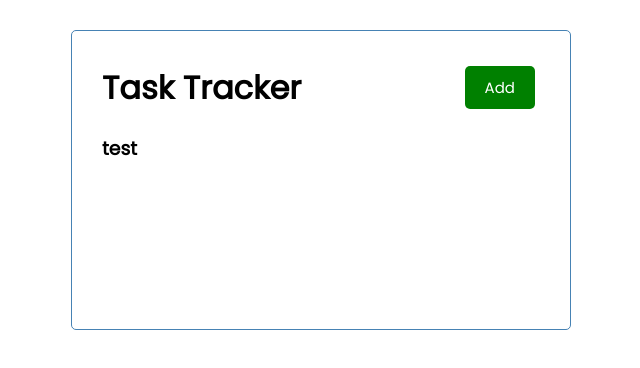
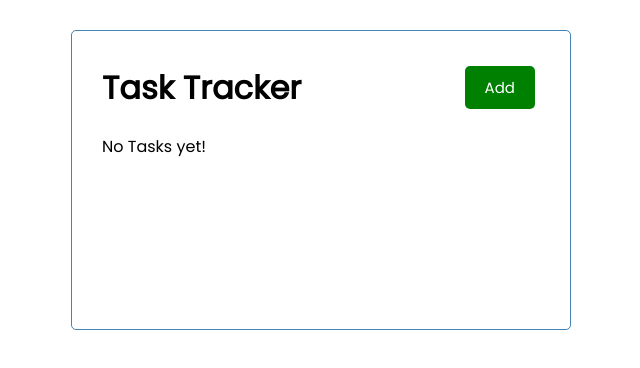
Before and after one commit to janaSunrise/react-task-tracker, a React (Create React App) app: page / in a window 1280 px wide. Shown: the top 368 px of the page, without its empty margins (319-959 px from the left). Built offline with nearby package versions, Linux system fonts and the light colour scheme.

Commit message:
Added formatting, and onToggle for reminders.

```diff
--- a/package.json
+++ b/package.json
@@ -8,6 +8,7 @@
     "@testing-library/user-event": "^12.1.10",
     "react": "^17.0.2",
     "react-dom": "^17.0.2",
+    "react-icons": "^4.2.0",
     "react-scripts": "4.0.3",
     "web-vitals": "^1.0.1"
   },
--- a/src/App.js
+++ b/src/App.js
@@ -1,21 +1,33 @@
-import { useState } from 'react'
-import Header from './components/Header'
-import Tasks from './components/Tasks'
+import { useState } from "react";
+import Header from "./components/Header";
+import Tasks from "./components/Tasks";
 
 function App() {
-  const [tasks, setTasks] = useState([
-      {
-          id: 1,
-          text: "test"
-      }
-  ])
+  const [tasks, setTasks] = useState([]);
+
+  // Delete Task
+  const deleteTask = (id) => {
+    setTasks(tasks.filter((task) => task.id !== id));
+  };
+
+  // Toggle reminder
+  const toggleReminder = (id) => {
+    setTasks(
+      tasks.map((task) =>
+        task.id === id ? { ...task, reminder: !task.reminder } : task
+      )
+    );
+  };
 
   return (
     <div className="container">
       <Header />
-      <Tasks tasks={tasks} />
+      {tasks.length > 0 ? (
+        <Tasks tasks={tasks} onDelete={deleteTask} onToggle={toggleReminder} />
+      ) : (
+        "No Tasks yet!"
+      )}
     </div>
   );
 }
-
-export default App
+export default App;
--- /dev/null
+++ b/src/components/Task.js
@@ -0,0 +1,18 @@
+import { FaTimes } from "react-icons/fa";
+
+const Task = ({ task, onDelete, onToggle }) => {
+  return (
+    <div className="task" onDoubleClick={() => onToggle(task.id)}>
+      <h3>
+        {task.text}{" "}
+        <FaTimes
+          style={{ color: "red", cursor: "pointer" }}
+          onClick={onDelete}
+        />{" "}
+      </h3>
+      <p>{task.day}</p>
+    </div>
+  );
+};
+
+export default Task;
--- a/src/components/Tasks.js
+++ b/src/components/Tasks.js
@@ -1,11 +1,18 @@
-const Tasks = ({ tasks }) => {
-    return (
-        <>
-            {tasks.map((task) => (
-                <h3 key={task.id}>{task.text}</h3>
-            ))}
-        </>
-    )
-}
+import Task from "./Task";
 
-export default Tasks
+const Tasks = ({ tasks, onDelete, onToggle }) => {
+  return (
+    <>
+      {tasks.map((task) => (
+        <Task
+          key={task.id}
+          task={task}
+          onDelete={onDelete}
+          onToggle={onToggle}
+        />
+      ))}
+    </>
+  );
+};
+
+export default Tasks;
```
Also changed, not shown: src/components/Header.js (+14 -14 lines), 2 other files (tests, documents, lock files or other folders).
